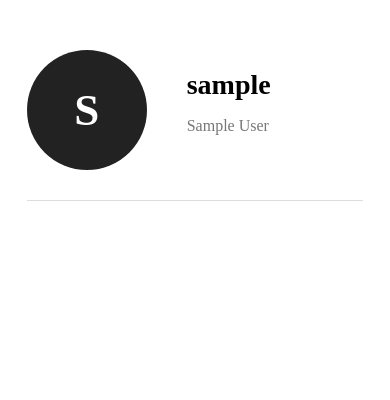
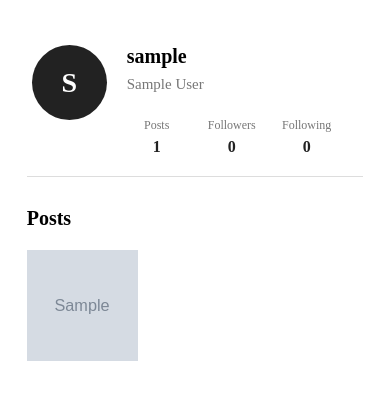
Before and after one commit to shrishantjadhav/instagram_clone, a Django app: a page that uses profiles/templates/profiles/profile.html in a window 390 px wide. Shown: the top 400 px of the page. Run offline with Django 5.2, Linux system fonts and the light colour scheme; tables that the repository leaves empty hold one stand-in row (values such as "Sample post"); grey boxes marked "Sample" are stand-in pictures.

Commit message:
profile page and search function added

```diff
--- a/accounts/views.py
+++ b/accounts/views.py
@@ -18,7 +18,7 @@ def signup(request):
                 "Account created successfully!"
             )
 
-            return redirect('login')
+            return redirect('home')
 
     else:
         form = SignupForm()
@@ -28,4 +28,4 @@ def signup(request):
 def logout_view(request):
     logout(request)
 
-    return redirect("home")
+    return redirect("index")
--- a/home/urls.py
+++ b/home/urls.py
@@ -2,5 +2,6 @@ from django.urls import path
 from .views import *
 
 urlpatterns = [
-    path("", home, name = "home"),
+    path("", index, name = "index"),
+    path("home/", home, name="home"),
 ]
--- a/instagram_clone/settings.py
+++ b/instagram_clone/settings.py
@@ -132,5 +132,9 @@ DEFAULT_AUTO_FIELD = 'django.db.models.BigAutoField'
 
 AUTH_USER_MODEL = "accounts.User"
 
-LOGIN_REDIRECT_URL = "/"
+LOGIN_REDIRECT_URL = "/home/"
 LOGIN_URL = "/accounts/login/"
+
+STATICFILES_DIRS = [
+    BASE_DIR/'static',
+]
--- a/profiles/static/profiles/css/profile_page.css
+++ b/profiles/static/profiles/css/profile_page.css
@@ -1,22 +1,39 @@
+/* ==============================
+   Profile Page
+   ============================== */
+
 .profile-page {
     width: 900px;
     max-width: 90%;
-    margin: 50px auto;
+    margin: 40px auto;
 }
+
+
+/* ==============================
+   Profile Header
+   ============================== */
 
 .profile-header {
     display: flex;
     align-items: center;
-    gap: 40px;
 
-    padding-bottom: 30px;
+    gap: 50px;
+
+    padding: 30px 10px;
 
     border-bottom: 1px solid #ddd;
 }
 
+
+/* ==============================
+   Profile Avatar
+   ============================== */
+
 .profile-avatar {
     width: 120px;
     height: 120px;
+
+    flex-shrink: 0;
 
     border-radius: 50%;
 
@@ -31,11 +48,235 @@
     font-weight: bold;
 }
 
+
+/* ==============================
+   Profile Information
+   ============================== */
+
+.profile-info {
+    flex: 1;
+}
+
 .profile-info h1 {
     margin: 0;
+
     font-size: 28px;
 }
 
-.profile-info p {
+.profile-name {
+    margin: 8px 0 0;
+
+    color: #777;
+
+    font-size: 15px;
+}
+
+
+/* ==============================
+   Profile Statistics
+   ============================== */
+
+.profile-stats {
+    display: flex;
+
+    flex-direction: row;
+
+    align-items: flex-start;
+
+    gap: 40px;
+
+    margin-top: 25px;
+}
+
+
+/* Individual Statistic */
+
+.profile-stat {
+    display: flex;
+
+    flex-direction: column;
+
+    align-items: center;
+
+    gap: 5px;
+
+    min-width: 70px;
+}
+
+
+/* Statistic Label */
+
+.profile-stat span {
+    font-size: 14px;
+
     color: #777;
 }
+
+
+/* Statistic Number */
+
+.profile-stat strong {
+    font-size: 18px;
+
+    color: #222;
+}
+
+
+/* ==============================
+   Posts Section
+   ============================== */
+
+.profile-posts {
+    margin-top: 30px;
+}
+
+.profile-posts h2 {
+    margin: 0 0 20px;
+
+    font-size: 20px;
+}
+
+
+/* ==============================
+   Posts Grid
+   ============================== */
+
+.posts-grid {
+    display: grid;
+
+    grid-template-columns: repeat(3, 1fr);
+
+    gap: 4px;
+}
+
+
+/* Individual Post */
+
+.profile-post {
+    aspect-ratio: 1 / 1;
+
+    overflow: hidden;
+
+    background: #eee;
+}
+
+
+/* Post Image */
+
+.profile-post img {
+    width: 100%;
+    height: 100%;
+
+    display: block;
+
+    object-fit: cover;
+}
+
+
+/* ==============================
+   No Posts
+   ============================== */
+
+.no-posts {
+    text-align: center;
+
+    padding: 70px 20px;
+
+    border: 1px solid #ddd;
+
+    background: white;
+
+    border-radius: 8px;
+}
+
+.no-posts h3 {
+    margin: 0 0 8px;
+}
+
+.no-posts p {
+    margin: 0;
+
+    color: #777;
+}
+
+
+/* ==============================
+   Tablet
+   ============================== */
+
+@media (max-width: 700px) {
+
+    .profile-page {
+        width: 95%;
+
+        margin: 25px auto;
+    }
+
+    .profile-header {
+        gap: 25px;
+
+        padding: 20px 5px;
+    }
+
+    .profile-avatar {
+        width: 90px;
+        height: 90px;
+
+        font-size: 35px;
+    }
+
+    .profile-info h1 {
+        font-size: 22px;
+    }
+
+    .profile-stats {
+        gap: 25px;
+    }
+
+}
+
+
+/* ==============================
+   Mobile
+   ============================== */
+
+@media (max-width: 500px) {
+
+    .profile-header {
+        align-items: flex-start;
+
+        gap: 20px;
+    }
+
+    .profile-avatar {
+        width: 75px;
+        height: 75px;
+
+        font-size: 28px;
+    }
+
+    .profile-info h1 {
+        font-size: 20px;
+    }
+
+    .profile-stats {
+        gap: 15px;
+    }
+
+    .profile-stat {
+        min-width: 60px;
+    }
+
+    .profile-stat span {
+        font-size: 12px;
+    }
+
+    .profile-stat strong {
+        font-size: 16px;
+    }
+
+    .posts-grid {
+        gap: 2px;
+    }
+
+}
--- a/profiles/templates/profiles/profile.html
+++ b/profiles/templates/profiles/profile.html
@@ -8,7 +8,10 @@
 
 {% block extra_css %}
 
-<link rel="stylesheet" href="{% static 'profiles/css/profile_page.css' %}">
+<link
+    rel="stylesheet"
+    href="{% static 'profiles/css/profile_page.css' %}"
+>
 
 {% endblock %}
 
@@ -16,11 +19,18 @@
 
 <div class="profile-page">
 
-    <div class="profile-header">
+    <!-- Profile Header -->
+
+    <section class="profile-header">
+
+        <!-- Profile Avatar -->
 
         <div class="profile-avatar">
             {{ profile_user.username|first|upper }}
         </div>
+
+
+        <!-- Profile Information -->
 
         <div class="profile-info">
 
@@ -28,16 +38,104 @@
                 {{ profile_user.username }}
             </h1>
 
+
             {% if profile_user.first_name or profile_user.last_name %}
-                <p>
+
+                <p class="profile-name">
                     {{ profile_user.first_name }}
                     {{ profile_user.last_name }}
                 </p>
+
             {% endif %}
+
+
+            <!-- Profile Statistics -->
+
+            <div class="profile-stats">
+
+                <div class="profile-stat">
+
+                    <span>Posts</span>
+
+                    <strong>
+                        {{ posts|length }}
+                    </strong>
+
+                </div>
+
+
+                <div class="profile-stat">
+
+                    <span>Followers</span>
+
+                    <strong>
+                        0
+                    </strong>
+
+                </div>
+
+
+                <div class="profile-stat">
+
+                    <span>Following</span>
+
+                    <strong>
+                        0
+                    </strong>
+
+                </div>
+
+            </div>
 
         </div>
 
-    </div>
+    </section>
+
+
+    <!-- Posts Section -->
+
+    <section class="profile-posts">
+
+        <h2>Posts</h2>
+
+
+        {% if posts %}
+
+            <div class="posts-grid">
+
+                {% for post in posts %}
+
+                    <div class="profile-post">
+
+                        <img
+                            src="{{ post.image.url }}"
+                            alt="Post by {{ profile_user.username }}"
+                        >
+
+                    </div>
+
+                {% endfor %}
+
+            </div>
+
+
+        {% else %}
+
+            <div class="no-posts">
+
+                <h3>
+                    No posts yet
+                </h3>
+
+                <p>
+                    {{ profile_user.username }} hasn't posted anything yet.
+                </p>
+
+            </div>
+
+        {% endif %}
+
+    </section>
 
 </div>
 
--- a/profiles/urls.py
+++ b/profiles/urls.py
@@ -2,6 +2,6 @@ from django.urls import path
 from .views import *
 
 urlpatterns = [
-    path("", my_profile, name="my_ profile"),
+    path("", my_profile, name="my_profile"),
     path("<str:username>/", profile, name = "profile"),
 ]
--- a/profiles/views.py
+++ b/profiles/views.py
@@ -2,16 +2,25 @@ from django.shortcuts import render, get_object_or_404
 from django.http import HttpResponse
 from django.contrib.auth import get_user_model
 from django.contrib.auth.decorators import login_required
+from posts.models import *
 
 User = get_user_model()
 
 @login_required
 def my_profile(request):
+
+    posts = Post.objects.filter(
+        user = request.user
+    ).order_by(
+        "-created_at"
+    )
+
     return render(
         request,
         "profiles/profile.html",
         {
-            "profile_user" : request.user
+            "profile_user" : request.user,
+            "posts" : posts,
         }
     )
 
@@ -22,8 +31,15 @@ def profile(request, username):
         username=username
     )
 
+    posts = Post.objects.filter(
+        user = user
+    ).order_by("-created_at")
+
     return render(
         request,
         "profiles/profile.html",
-        {"profile_user" : user}
+        {
+            "profile_user" : user,
+            "posts" : posts,
+        }
     )
--- a/search/templates/search/search.html
+++ b/search/templates/search/search.html
@@ -69,7 +69,7 @@
 
                     <div class="user-details">
 
-                        <a href="#">
+                        <a href="{% url 'profile' user.username %}">
                             {{ user.username }}
                         </a>
 
```
Also changed, not shown: home/static/home/css/home.css (added, +168 -0 lines), home/templates/home/home.html (added, +100 -0 lines), home/views.py (+7 -1 lines).
